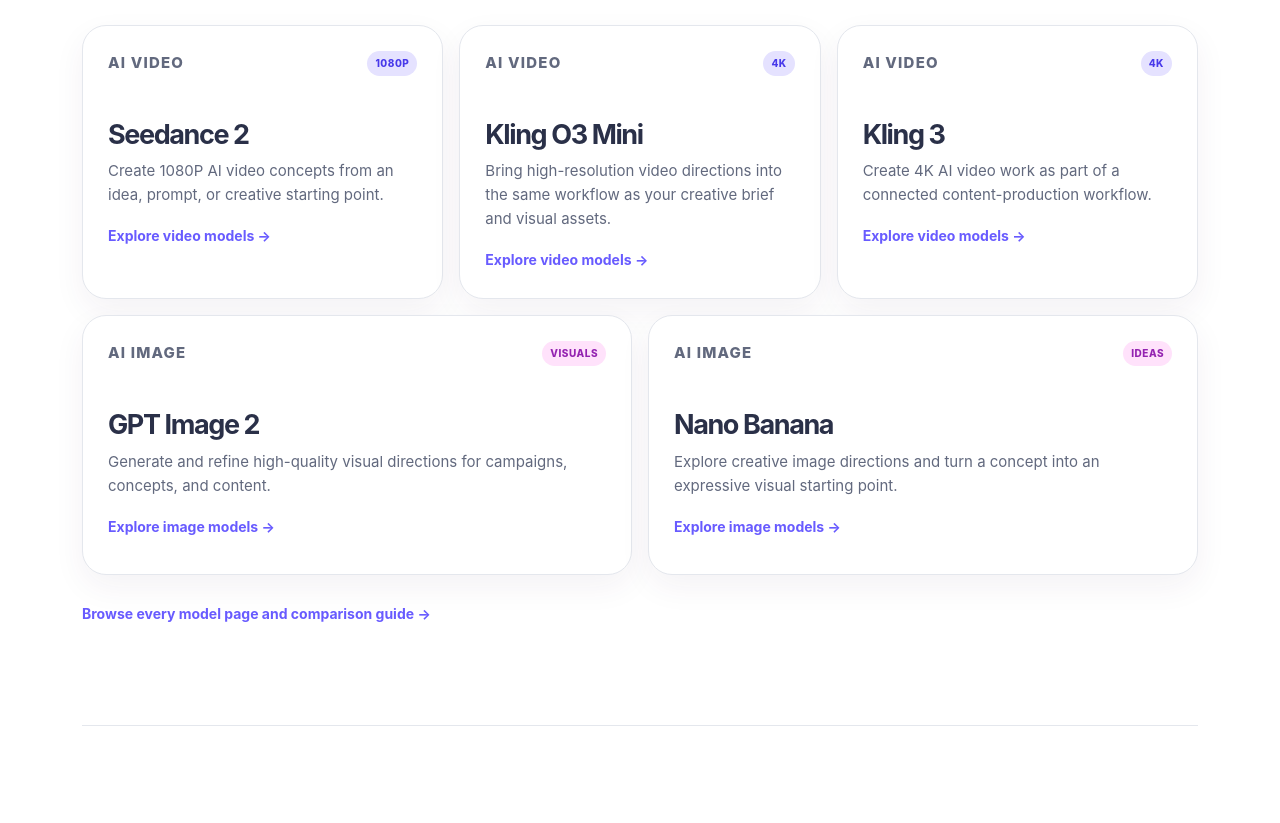
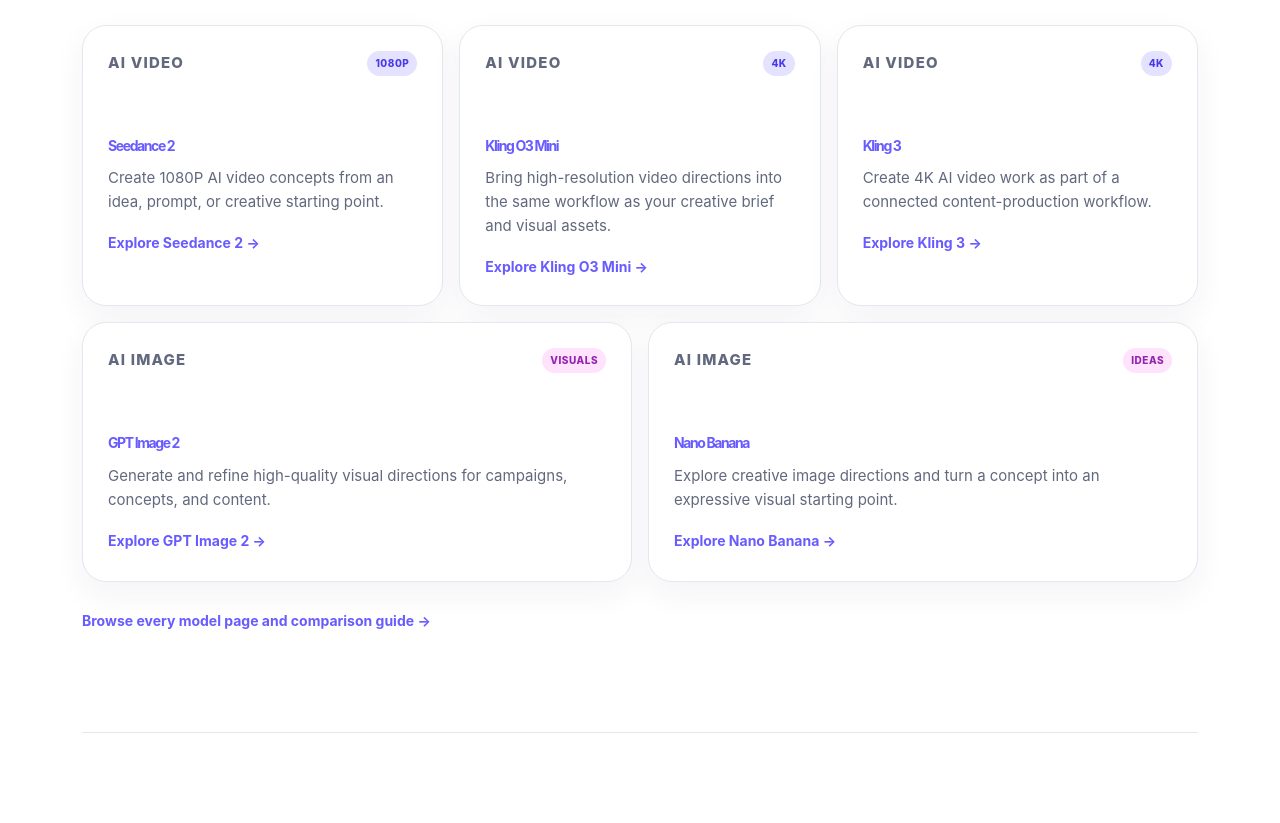
Before and after one commit to smb-ai-studio/chatart, a plain HTML site: page index.html in a window 1280 px wide. Shown: the part 1540-2363 px from the top of the page. Drawn offline with Linux system fonts and the light colour scheme.

Commit message:
feat(geo): link model cards to specialist pages

```diff
--- a/index.html
+++ b/index.html
@@ -65,33 +65,33 @@
         <div class="model-grid">
           <article class="model-card model-video">
             <div class="model-card-top"><p class="model-type">AI VIDEO</p><span class="resolution">1080P</span></div>
-            <h3>Seedance 2</h3>
+            <h3><a href="models/seedance-2.html">Seedance 2</a></h3>
             <p>Create 1080P AI video concepts from an idea, prompt, or creative starting point.</p>
-            <a href="capabilities.html#video-models">Explore video models <span aria-hidden="true">&rarr;</span></a>
+            <a href="models/seedance-2.html">Explore Seedance 2 <span aria-hidden="true">&rarr;</span></a>
           </article>
           <article class="model-card model-video">
             <div class="model-card-top"><p class="model-type">AI VIDEO</p><span class="resolution">4K</span></div>
-            <h3>Kling O3 Mini</h3>
+            <h3><a href="models/kling-o3-mini.html">Kling O3 Mini</a></h3>
             <p>Bring high-resolution video directions into the same workflow as your creative brief and visual assets.</p>
-            <a href="capabilities.html#video-models">Explore video models <span aria-hidden="true">&rarr;</span></a>
+            <a href="models/kling-o3-mini.html">Explore Kling O3 Mini <span aria-hidden="true">&rarr;</span></a>
           </article>
           <article class="model-card model-video">
             <div class="model-card-top"><p class="model-type">AI VIDEO</p><span class="resolution">4K</span></div>
-            <h3>Kling 3</h3>
+            <h3><a href="models/kling-3.html">Kling 3</a></h3>
             <p>Create 4K AI video work as part of a connected content-production workflow.</p>
-            <a href="capabilities.html#video-models">Explore video models <span aria-hidden="true">&rarr;</span></a>
+            <a href="models/kling-3.html">Explore Kling 3 <span aria-hidden="true">&rarr;</span></a>
           </article>
           <article class="model-card model-image">
             <div class="model-card-top"><p class="model-type">AI IMAGE</p><span class="resolution image-chip">VISUALS</span></div>
-            <h3>GPT Image 2</h3>
+            <h3><a href="models/gpt-image-2.html">GPT Image 2</a></h3>
             <p>Generate and refine high-quality visual directions for campaigns, concepts, and content.</p>
-            <a href="capabilities.html#image-models">Explore image models <span aria-hidden="true">&rarr;</span></a>
+            <a href="models/gpt-image-2.html">Explore GPT Image 2 <span aria-hidden="true">&rarr;</span></a>
           </article>
           <article class="model-card model-image">
             <div class="model-card-top"><p class="model-type">AI IMAGE</p><span class="resolution image-chip">IDEAS</span></div>
-            <h3>Nano Banana</h3>
+            <h3><a href="models/nano-banana.html">Nano Banana</a></h3>
             <p>Explore creative image directions and turn a concept into an expressive visual starting point.</p>
-            <a href="capabilities.html#image-models">Explore image models <span aria-hidden="true">&rarr;</span></a>
+            <a href="models/nano-banana.html">Explore Nano Banana <span aria-hidden="true">&rarr;</span></a>
           </article>
         </div>
         <p class="model-directory-link"><a class="text-link" href="capabilities.html#model-directory">Browse every model page and comparison guide &rarr;</a></p>
```
Also changed, not shown: capabilities.html (+5 -5 lines).
